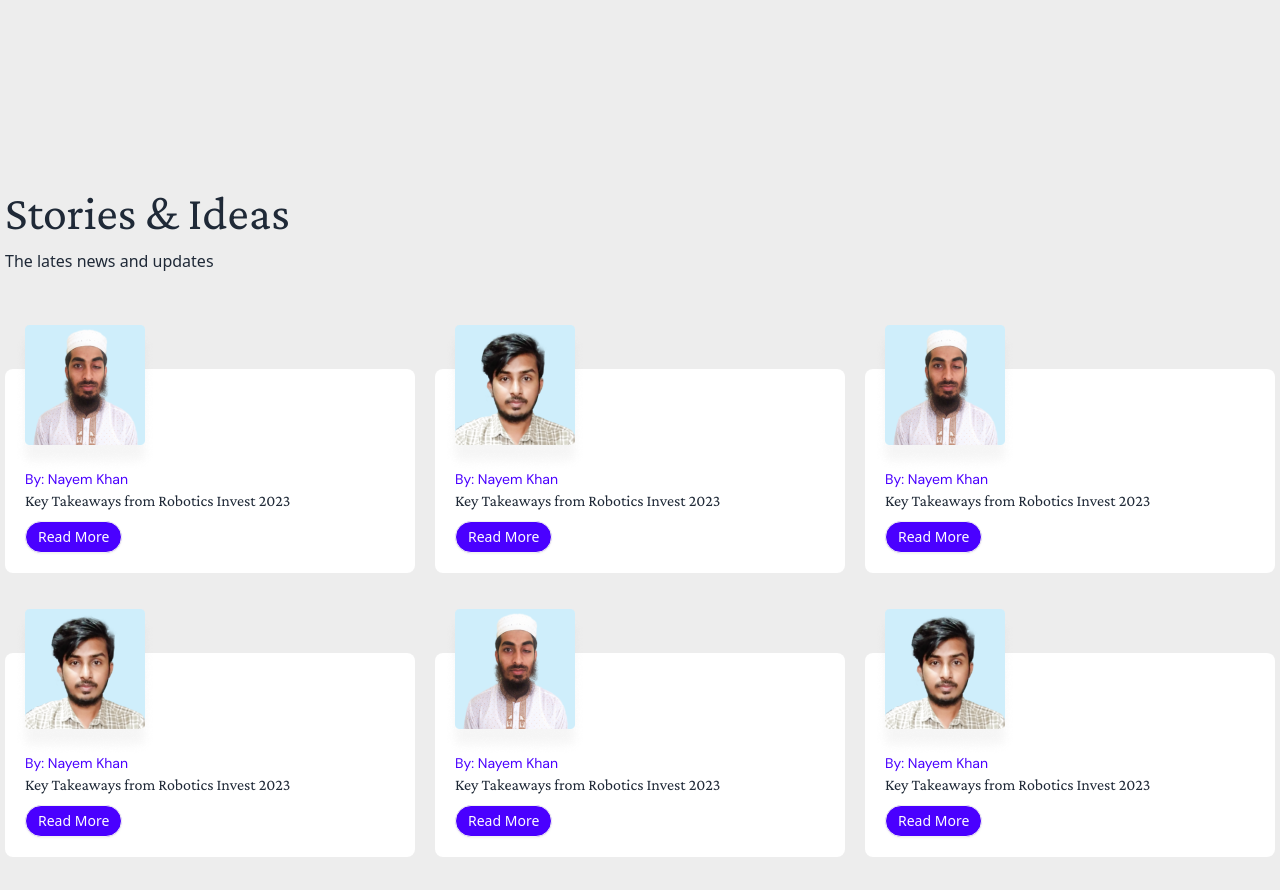
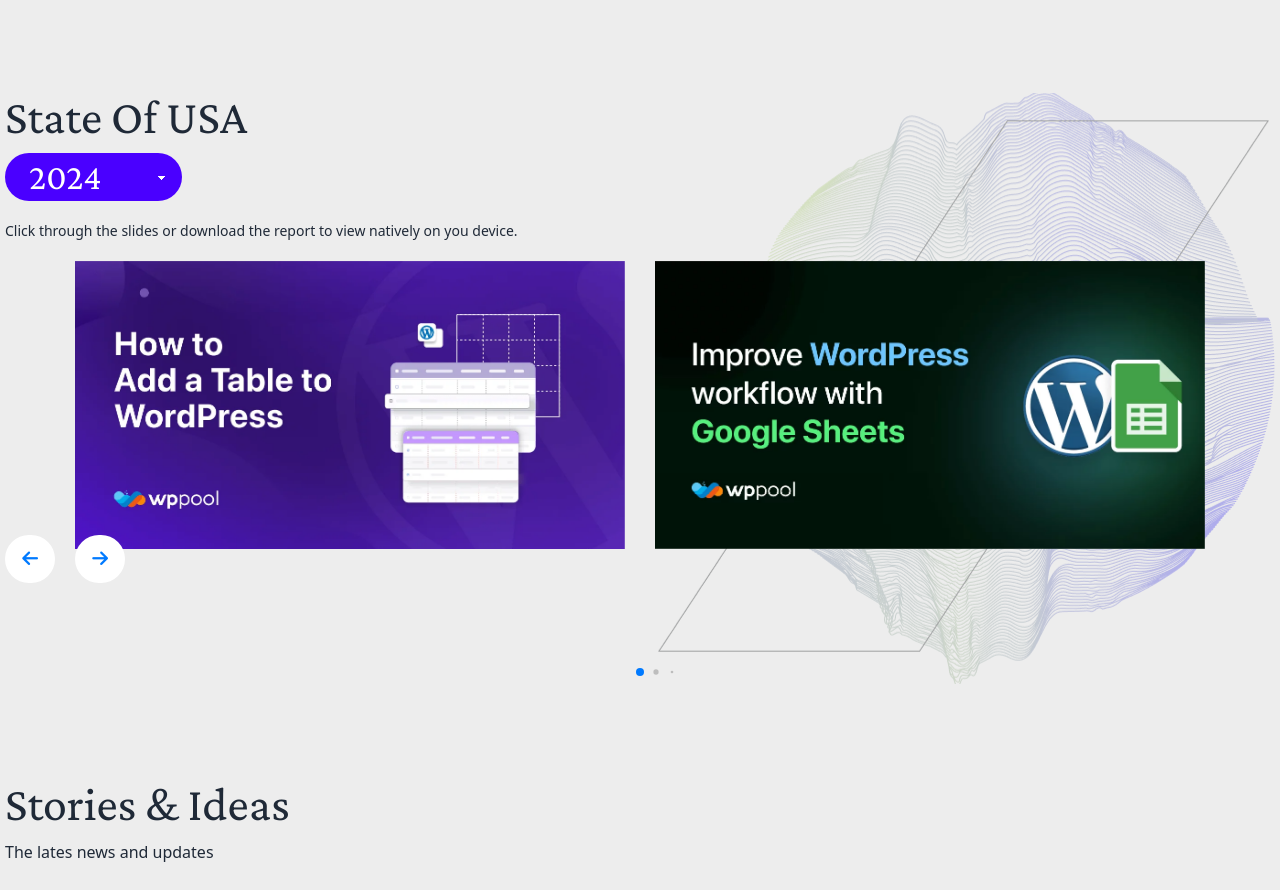
Before and after one commit to DeveloperDolon/wppool-jobtask, a plain HTML site: page index.html in a window 1280 px wide. Shown: the part 2581-3471 px from the top of the page. Drawn offline with nearby package versions, Linux system fonts and the light colour scheme.

Commit message:
slider added commit

```diff
--- a/index.html
+++ b/index.html
@@ -19,6 +19,7 @@
       rel="stylesheet"
       type="text/css"
     />
+    <link rel="stylesheet" href="https://cdn.jsdelivr.net/npm/swiper@11/swiper-bundle.min.css">
     <script src="https://cdn.tailwindcss.com"></script>
 
     <link rel="stylesheet" href="style.css" />
@@ -477,7 +478,60 @@
     <!-- potential feature listings section end from here >>>>>>>>>>>>>>>>>>>>>> -->
 
     <!-- state of usa section start from here  ------------------------------>
-    <section></section>
+    <section
+    class="bg-[#ededed]">
+      <div
+      style="background: url('./assets/banner-perticle.png') no-repeat content-box right center;"
+      class="my-container">
+        <h1 class="md:text-5xl sm:text-4xl text-3xl text-crimson-pro relative">State Of USA</h1>
+
+        <select
+        class="select select-md md:mt-3 mt-2 md:text-4xl px-6 sm:text-3xl text-2xl text-crimson-pro  w-fit outline-none bg-primary text-white border-none rounded-full"
+        >
+        <option disabled selected>2024</option>
+        <option>Han Solo</option>
+        <option>Greedo</option>
+      </select>
+      <p class="md:text-sm text-xs md:py-5 py-4">
+        Click through the slides or download the report to view natively on you device.
+      </p>
+
+      <!-- slider is here -->
+      <div class="container swiper overflow-auto md:pb-20 pb-16">
+        <div class="slider-wrapper">
+          <div class="card-list swiper-wrapper">
+            <div class="card-item swiper-slide">
+              <img src="assets/slider2.png" alt="slider Image" class="w-full h-full">
+            </div>
+            <div class="card-item swiper-slide">
+              <img src="assets/slideri.png" alt="slider Image" class="w-full h-full">
+            </div>
+            <div class="card-item swiper-slide">
+              <img src="assets/slideri.png" alt="slider Image" class="w-full h-full">
+            </div>
+            <div class="card-item swiper-slide">
+              <img src="assets/slider2.png" alt="slider Image" class="w-full h-full">
+            </div>
+            <div class="card-item swiper-slide">
+              <img src="assets/slideri.png" alt="slider Image" class="w-full h-full">
+            </div>
+            <div class="card-item swiper-slide">
+              <img src="assets/slider2.png" alt="slider Image" class="w-full h-full">
+            </div>
+          </div>
+          <div class="swiper-pagination">Pages</div>
+        </div>
+
+        <div>
+
+        </div>
+        <div class="btn bg-white rounded-full md:text-lg text-base md:px-6 px-5  btn-ghost swiper-slide-button swiper-button-prev"><i class="fa-solid fa-arrow-right"></i></div>
+        <div class="btn bg-white rounded-full md:text-lg text-base md:px-6 px-5  btn-ghost swiper-slide-button swiper-button-next"><i class="fa-solid fa-arrow-left"></i></div>
+      </div>
+
+
+      </div>
+    </section>
     <!-- state of usa section end from here xxxxxxxxxxxxxxxxxxxxxxxxxxxxx -->
 
     <!-- stories and ideas section start form here --------------------->
@@ -782,7 +836,9 @@
     <script src="script.js"></script>
     <!-- <script src="path/to/chartjs/dist/chart.umd.js"></script> -->
     <script src="https://cdnjs.cloudflare.com/ajax/libs/Chart.js/2.9.4/Chart.js"></script>
+    <script src="https://cdn.jsdelivr.net/npm/swiper@11/swiper-bundle.min.js"></script>
     <script src="chartJsFIle.js"></script>
+    <script src="slider.js"></script>
     </script>
   </body>
 </html>
--- /dev/null
+++ b/slider.js
@@ -0,0 +1,31 @@
+const swiper = new Swiper(".slider-wrapper", {
+  loop: true,
+  grabCursor: true,
+  spaceBetween: 30,
+
+  // Pagination bullets
+  pagination: {
+    el: ".swiper-pagination",
+    clickable: true,
+    dynamicBullets: true,
+  },
+
+  // Navigation arrows
+  navigation: {
+    nextEl: ".swiper-button-next",
+    prevEl: ".swiper-button-prev",
+  },
+
+  // Responsive breakpoints
+  breakpoints: {
+    0: {
+      slidesPerView: 1,
+    },
+    768: {
+      slidesPerView: 2,
+    },
+    1024: {
+      slidesPerView: 2,
+    },
+  },
+});
--- a/style.css
+++ b/style.css
@@ -18,6 +18,76 @@
   margin: 0px auto;
 }
 
+.swiper-button-next::after {
+  display: none;
+}
+
+.swiper-button-prev::after {
+  display: none;
+}
+
+.slider-wrapper {
+  overflow: hidden;
+  max-width: 1200px;
+  margin: 0 70px 55px;
+}
+
+.swiper-button-next {
+  position: absolute;
+  left: 0;
+  top: 70%;
+}
+.swiper-button-prev {
+  position: absolute;
+  left: 70px;
+  top: 70%;
+}
+
+/* .card-list .card-item {
+  height: auto;
+  color: #fff;
+  user-select: none;
+  padding: 35px;
+  display: flex;
+  flex-direction: column;
+  align-items: center;
+  justify-content: center;
+  border-radius: 10px;
+  backdrop-filter: blur(30px);
+  background: rgba(255, 255, 255, 0.2);
+  border: 1px solid rgba(255, 255, 255, 0.5);
+} */
+/* .card-list .card-item .user-image {
+  width: 150px;
+  height: 150px;
+  border-radius: 50%;
+  margin-bottom: 40px;
+  border: 3px solid #fff;
+  padding: 4px;
+} */
+/* .card-list .card-item .user-profession {
+  font-size: 1.15rem;
+  color: #e3e3e3;
+  font-weight: 500;
+  margin: 14px 0 40px;
+}
+.card-list .card-item .message-button {
+  font-size: 1.25rem;
+  padding: 10px 35px;
+  color: #030728;
+  border-radius: 6px;
+  font-weight: 500;
+  cursor: pointer;
+  background: #fff;
+  border: 1px solid transparent;
+  transition: 0.2s ease;
+}
+.card-list .card-item .message-button:hover {
+  background: rgba(255, 255, 255, 0.1);
+  border: 1px solid #fff;
+  color: #fff;
+} */
+
 @media only screen and (max-width: 600px) {
   .my-container {
     margin: 0px 15px;
```
